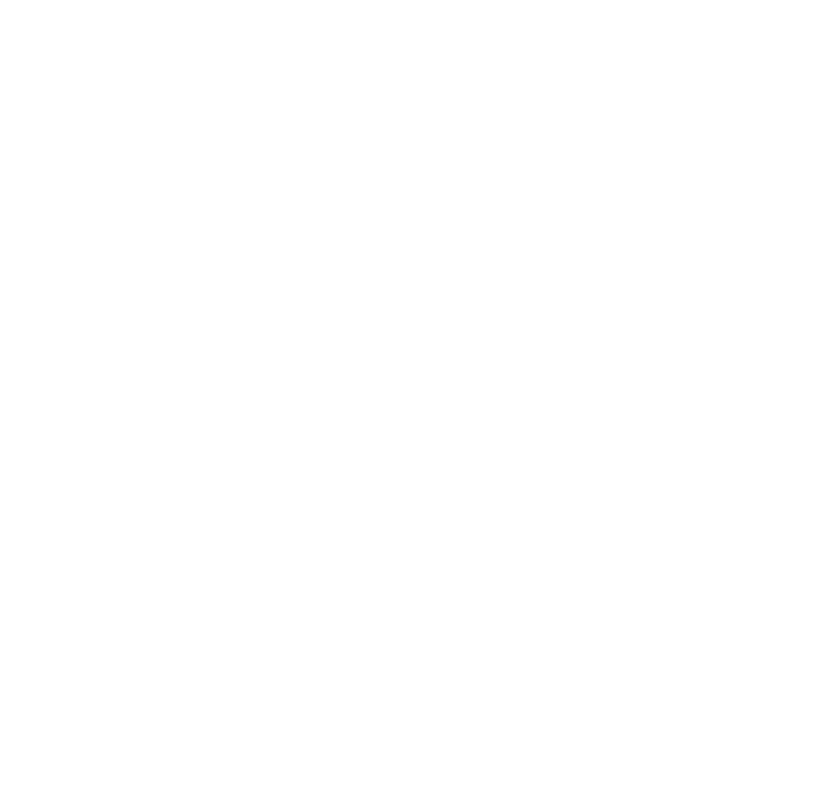
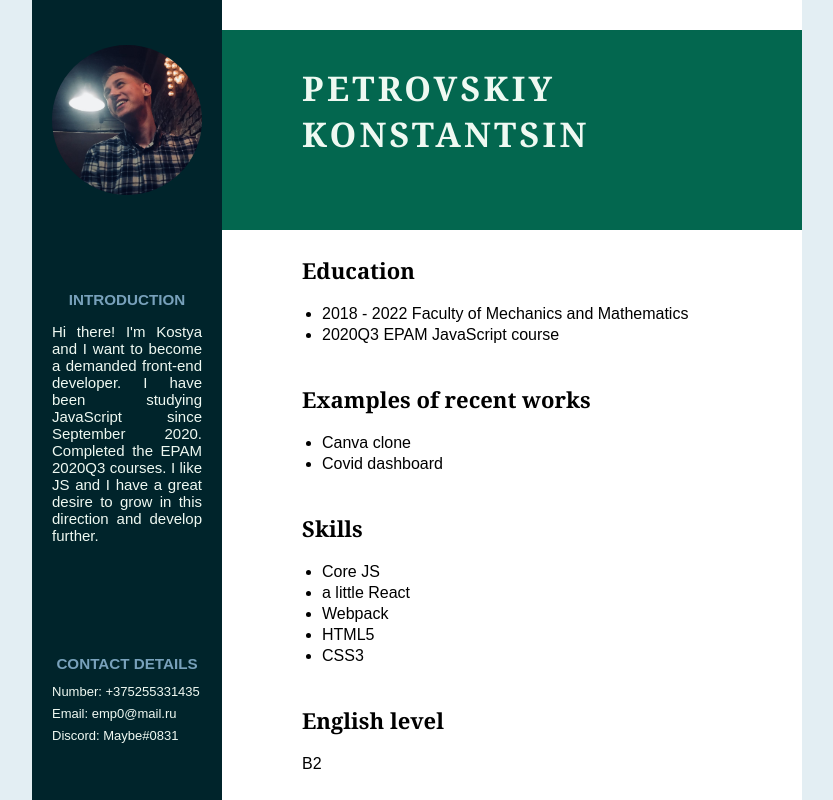
Before and after one commit to wh1teee/rsschool-cv, a plain HTML site: page inedx.html in a window 1280 px wide. Shown: the whole page, without its empty margins (223-1056 px from the left). Drawn offline with Linux system fonts and the light colour scheme.

Commit message:
feat: finished the layout

```diff
--- /dev/null
+++ b/assets/css/style.css
@@ -0,0 +1,145 @@
+body {
+    margin: 0;
+    background-color: #e3eef3;
+}
+
+*,
+*:before,
+*:after {
+    box-sizing: border-box;
+}
+
+h1, h2, h3, h4, h5, h6 {
+    margin: 0;
+}
+
+.template__wrapper {
+    display: flex;
+    height: 100vh;
+    width: 100%;
+    max-width: 770px;
+    margin: 0 auto;
+    font-family: 'Raleway', sans-serif;
+    font-size: 1rem;
+    background-color: #fff;
+}
+
+.left__section {
+    padding: 45px 20px;
+    width: 25%;
+    background-color: rgb(0, 36, 43);
+    display: flex;
+    flex-direction: column;
+    justify-content: space-between;
+}
+
+.photo {
+    width: 150px;
+    height: 150px;
+    border-radius: 50%;
+    background: url(../images/photo.jpg) no-repeat;
+    background-size: 185px;
+}
+
+.main__information p, a{
+    color: #eff9f2;
+}
+
+.main__information p{
+    text-align: justify;
+    font-size: 15px;
+}
+
+.left__article {
+    margin-bottom: 20px;
+}
+
+.article__title {
+    text-align: center;
+    font-size: 0.95rem;
+    text-transform: uppercase;
+    color: #78a1bb;
+}
+
+.article__block {
+    margin: 12px 0;
+    text-align: justify;
+    font-size: 13px;
+}
+
+.article__block p {
+    margin-bottom: 3px;
+}
+
+.article__block a {
+    text-decoration: none;
+    margin-bottom: 7px;
+    display: block;
+    transition: opacity .25s linear;
+}
+
+.article__block a:hover {
+    cursor: pointer;
+    opacity: .7;
+}
+
+.main__section {
+    width: 80%;
+}
+
+.container {
+    padding: 0 20px 0 80px;
+    width: 100%;
+}
+
+.header {
+    justify-content: center;
+    margin-top: 30px;
+    height: 200px;
+    font-family: Georgia, sans-serif;
+    background-color: #03674f;
+    color: #eff9f2;
+}
+
+.name {
+    padding-top: 35px;
+    font-size: 34px;
+    letter-spacing: 0.2rem;
+}
+
+.main {
+    margin-top: 25px;
+}
+
+.person__information {
+    margin-bottom: 40px;
+}
+
+.information__title {
+    margin-bottom: 20px;
+    font-family: Georgia, sans-serif;
+    font-size: 22px;
+    font-weight: bold;
+}
+
+.description {
+    font-size: 16px;
+}
+
+.description ul {
+    padding: 0 0 0 20px;
+}
+
+.description ul li {
+    margin-bottom: 3px;
+}
+
+.description ul li a {
+    text-decoration: none;
+    color: #000;
+    transition: opacity .30s linear;
+}
+
+.description ul li a:hover {
+    opacity: .7
+}
--- a/inedx.html
+++ b/inedx.html
@@ -3,11 +3,93 @@
 <head>
     <meta charset="UTF-8">
     <meta name="viewport"
-          content="width=device-width, user-scalable=no, initial-scale=1.0, maximum-scale=1.0, minimum-scale=1.0">
+          content="width=device-width, initial-scale=1.0, minimum-scale=1.0">
     <meta http-equiv="X-UA-Compatible" content="ie=edge">
+    <link rel="stylesheet" href="assets/css/style.css">
     <title>CV</title>
 </head>
 <body>
+<div class="template__wrapper">
+    <article class="left__section">
+        <div class="photo"></div>
+        <div class="main__information">
+            <h4 class="article__title">Introduction</h4>
+            <p>Hi there! I'm Kostya and I want to become a demanded front-end developer. I
+                have been studying JavaScript since September 2020. Completed the EPAM 2020Q3 courses. I like JS and
+                I have a great desire to grow in this direction and develop further.</p>
+        </div>
+        <div class="main__information">
+            <h4 class="article__title">Contact Details</h4>
+            <div class="article__block">
+                <a href="tel:+375255331435">Number: +375255331435</a>
+                <a href="mailto:hemp0@mail.ru">Email: emp0@mail.ru</a>
+                <a href="#">Discord: Maybe#0831</a>
+            </div>
+        </div>
+    </article>
+    <main class="main__section">
+        <header class="header">
+            <div class="container">
+                <h1 class="name">PETROVSKIY KONSTANTSIN</h1>
+            </div>
+        </header>
+        <section class="main">
+            <div class="container">
+                <div class="person__information">
+                    <h3 class="information__title">
+                        Education
+                    </h3>
+                    <div class="working__place">
+                        <div class="description">
+                            <ul>
+                                <li>2018 - 2022 Faculty of Mechanics and Mathematics</li>
+                                <li>2020Q3 EPAM JavaScript course</li>
+                            </ul>
+                        </div>
+                    </div>
+                </div>
+                <div class="person__information">
+                    <h3 class="information__title">
+                        Examples of recent works
+                    </h3>
+                    <div class="working__place">
+                        <div class="description">
+                            <ul>
+                                <li><a href="https://rscss-canvaclone.netlify.app/" target="_blank">Canva clone</a></li>
+                                <li><a href="https://petrovskiy-covid-19-dashboard.netlify.app/" target="_blank">Covid
+                                    dashboard</a></li>
+                            </ul>
+                        </div>
+                    </div>
+                </div>
+                <div class="person__information">
+                    <h3 class="information__title">
+                        Skills
+                    </h3>
+                    <div class="working__place">
+                        <div class="description">
+                            <ul>
+                                <li>Core JS</li>
+                                <li>a little React</li>
+                                <li>Webpack</li>
+                                <li>HTML5</li>
+                                <li>CSS3</li>
+                            </ul>
+                        </div>
+                    </div>
+                </div>
 
+                <div class="person__information">
+                    <h3 class="information__title">
+                        English level
+                    </h3>
+                    <div class="working__place">
+                        <p class="place__name">B2</p>
+                    </div>
+                </div>
+            </div>
+        </section>
+    </main>
+</div>
 </body>
 </html>
```
